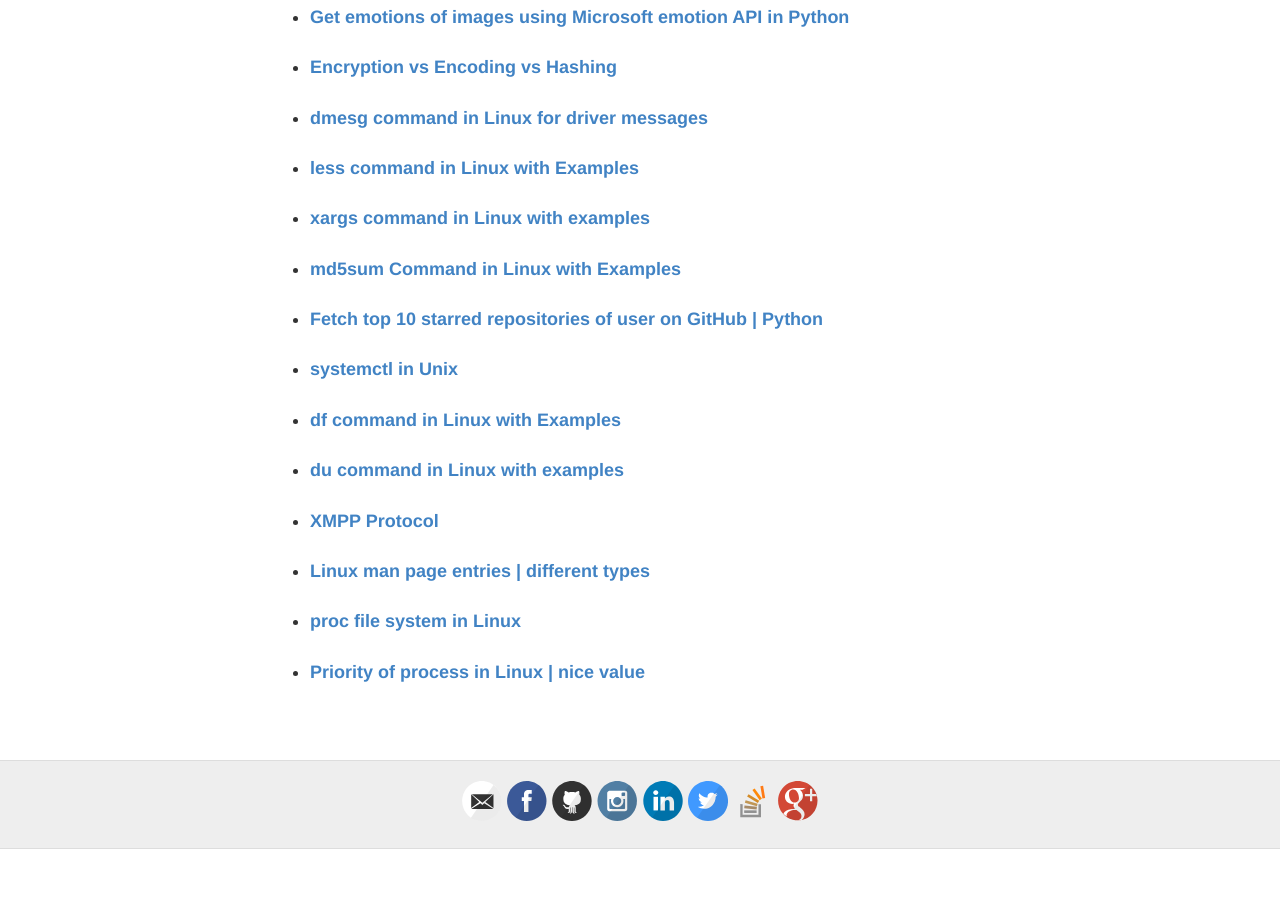
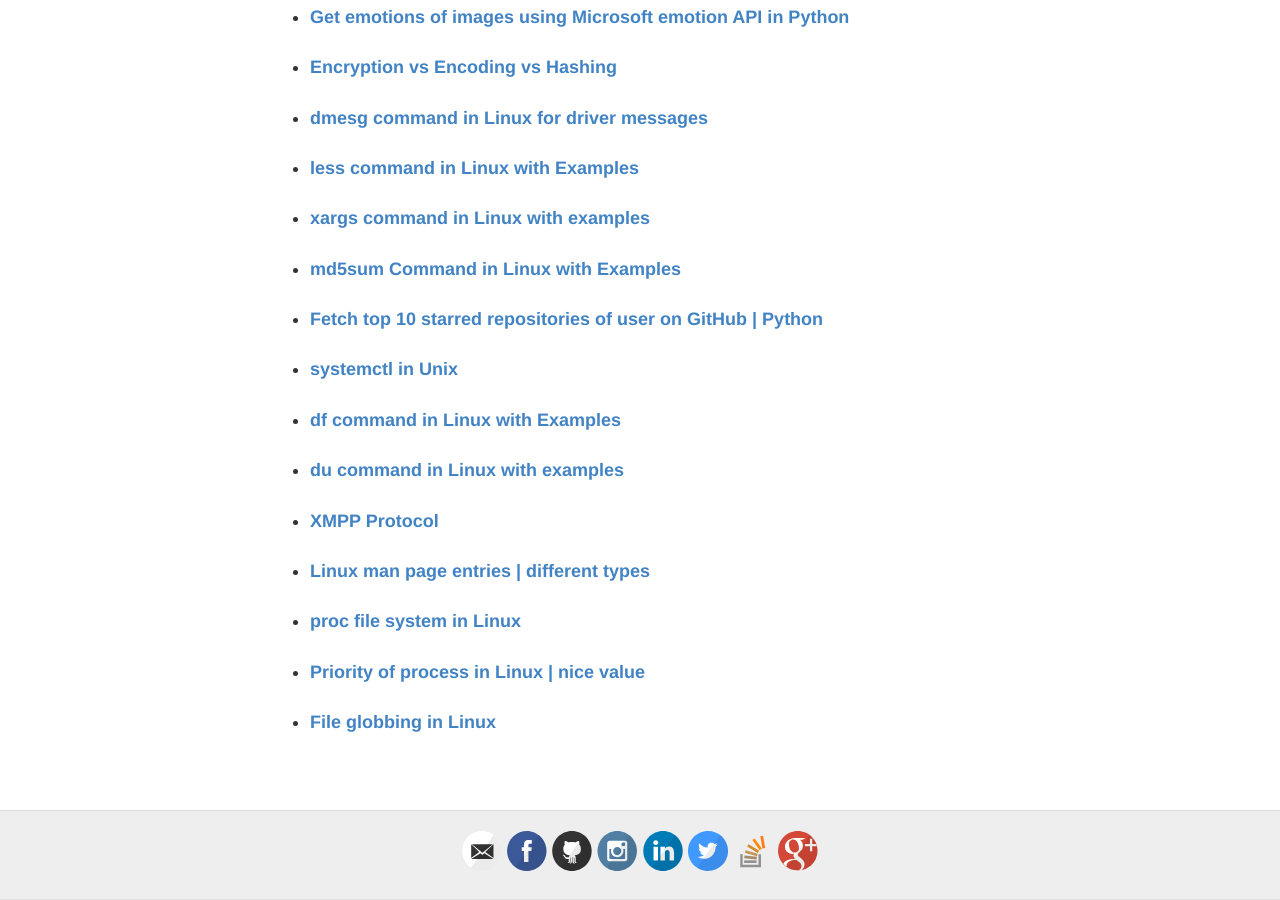
Before and after one commit to msdeep14/msdeep14.github.io, a Jekyll site: the page built from projects/geeksforgeeks_articles.html, in a window 1280 px wide and 900 px high, scrolled down 2230 px. Built offline with Jekyll 4.4.1, drawn with Linux system fonts in a browser that asks for light colours; before the commit the page ends 3079 px from its top, so only the background shows below that.

Commit message:
add geeksforgeeks article link

```diff
--- a/projects/geeksforgeeks_articles.html
+++ b/projects/geeksforgeeks_articles.html
@@ -69,6 +69,7 @@ permalink: /projects/geeksforgeeks_articles
         <li><strong><a target="_blank" href = "https://www.geeksforgeeks.org/linux-man-page-entries-different-types/">Linux man page entries | different types</a></strong></li><br/>
         <li><strong><a target="_blank" href = "https://www.geeksforgeeks.org/proc-file-system-linux/">proc file system in Linux</a></strong></li><br/>
         <li><strong><a target="_blank" href = "https://www.geeksforgeeks.org/priority-of-process-in-linux-nice-value/">Priority of process in Linux | nice value</a></strong></li><br/>
+        <li><strong><a target="_blank" href = "https://www.geeksforgeeks.org/file-globbing-linux/">File globbing in Linux</a></strong></li><br/>
     </ul>
 </p>
 </body>
```
